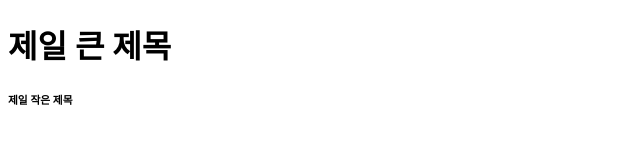
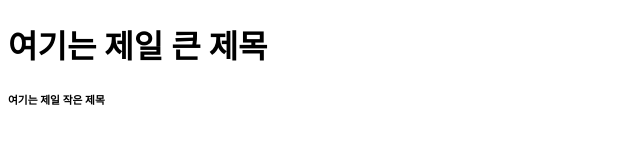
Before and after one commit to coconutparty/coconutparty.github.io, a plain HTML site: page study.html in a window 1280 px wide. Shown: the whole page, without its empty margins (0-640 px from the left). Drawn offline with Linux system fonts and the light colour scheme.

Commit message:
Update study.html

```diff
--- a/study.html
+++ b/study.html
@@ -1,8 +1,10 @@
 <!doctype html>
-<html>
-<head></head>
-<body>
-  <h1>제일 큰 제목</h1>
-  <h6>제일 작은 제목</h6>
-</body>
+<html lang='ko'>
+  <head>
+    <title>HTML 연습</title>
+  </head>
+  <body>
+    <h1>여기는 제일 큰 제목</h1>
+    <h6>여기는 제일 작은 제목</h6>
+  </body>
 </html>
```
